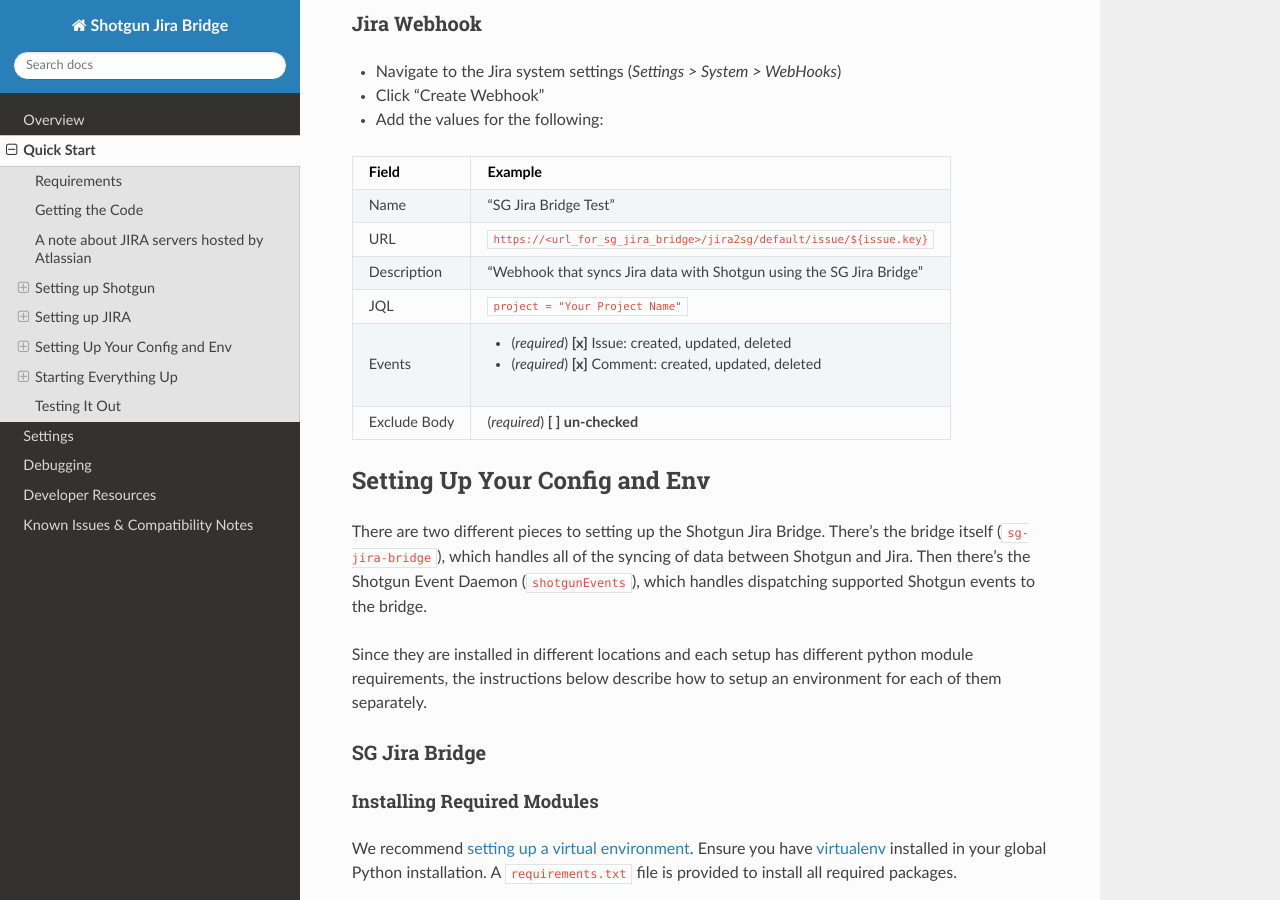
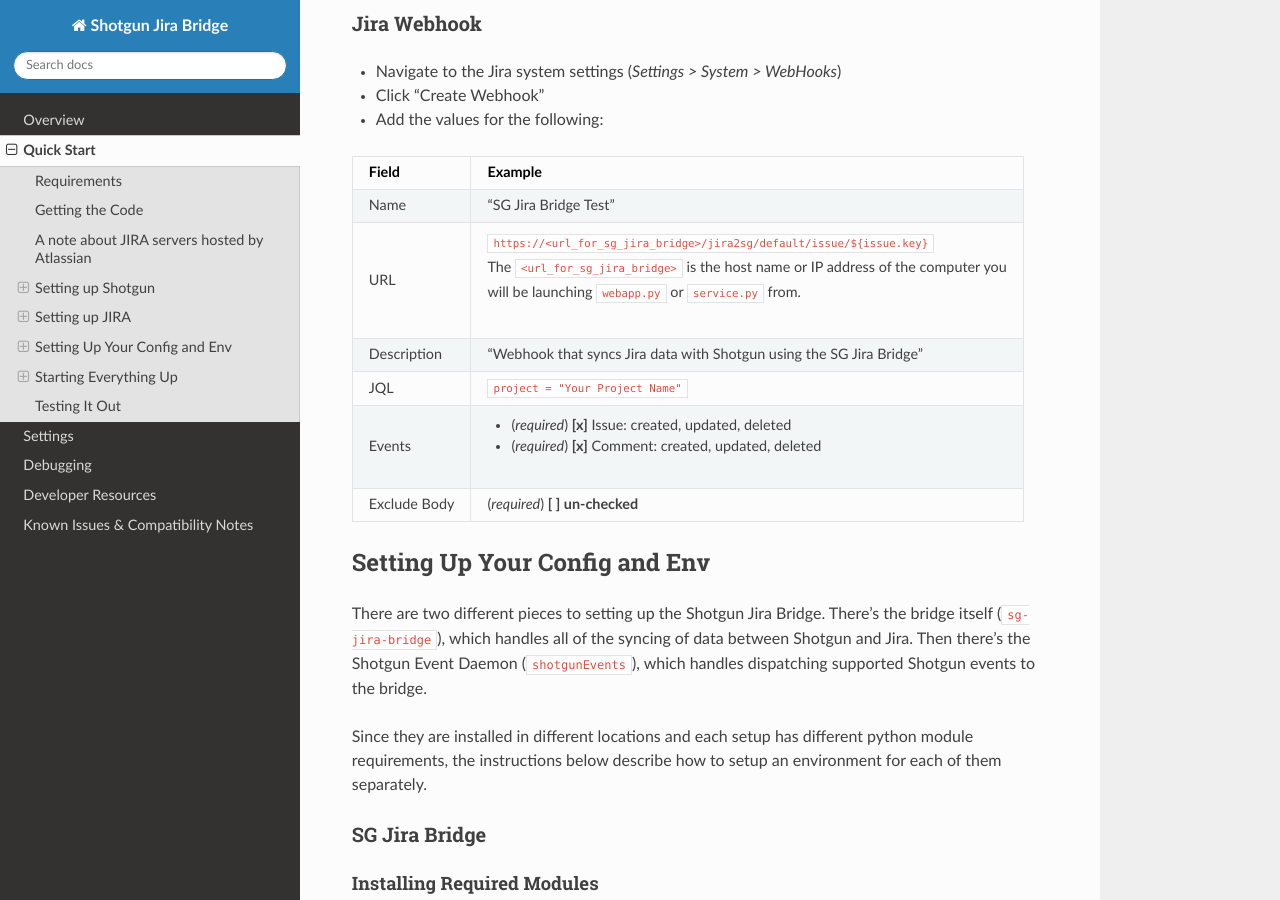
Before and after one commit to shotgunsoftware/sg-jira-bridge, a Sphinx documentation site: the page built from docs/quickstart.rst, in a window 1280 px wide and 900 px high, scrolled down 1927 px. Built offline with Sphinx 7.4.7 and the Read the Docs theme 2.0.0, drawn with Linux system fonts in a browser that asks for light colours.

Commit message:
clarified intent behind url_for_sg_jira_bridge

```diff
--- a/docs/quickstart.rst
+++ b/docs/quickstart.rst
@@ -98,22 +98,24 @@
 - Click "Create Webhook"
 - Add the values for the following:
 
-+--------------+-------------------------------------------------------------------------+
-| Field        | Example                                                                 |
-+==============+=========================================================================+
-| Name         | "SG Jira Bridge Test"                                                   |
-+--------------+-------------------------------------------------------------------------+
-| URL          | ``https://<url_for_sg_jira_bridge>/jira2sg/default/issue/${issue.key}`` |
-+--------------+-------------------------------------------------------------------------+
-| Description  | "Webhook that syncs Jira data with Shotgun using the SG Jira Bridge"    |
-+--------------+-------------------------------------------------------------------------+
-| JQL          | ``project = "Your Project Name"``                                       |
-+--------------+-------------------------------------------------------------------------+
-| Events       | - (`required`) **[x]** Issue: created, updated, deleted                 |
-|              | - (`required`) **[x]** Comment: created, updated, deleted               |
-+--------------+-------------------------------------------------------------------------+
-| Exclude Body | (`required`) **[ ] un-checked**                                         |
-+--------------+-------------------------------------------------------------------------+
++--------------+-----------------------------------------------------------------------------------------+
+| Field        | Example                                                                                 |
++==============+=========================================================================================+
+| Name         | "SG Jira Bridge Test"                                                                   |
++--------------+-----------------------------------------------------------------------------------------+
+| URL          | | ``https://<url_for_sg_jira_bridge>/jira2sg/default/issue/${issue.key}``               |
+|              | | The ``<url_for_sg_jira_bridge>`` is the host name or IP address of the computer you   |
+|              | | will be launching ``webapp.py`` or ``service.py`` from.                               |
++--------------+-----------------------------------------------------------------------------------------+
+| Description  | "Webhook that syncs Jira data with Shotgun using the SG Jira Bridge"                    |
++--------------+-----------------------------------------------------------------------------------------+
+| JQL          | ``project = "Your Project Name"``                                                       |
++--------------+-----------------------------------------------------------------------------------------+
+| Events       | - (`required`) **[x]** Issue: created, updated, deleted                                 |
+|              | - (`required`) **[x]** Comment: created, updated, deleted                               |
++--------------+-----------------------------------------------------------------------------------------+
+| Exclude Body | (`required`) **[ ] un-checked**                                                         |
++--------------+-----------------------------------------------------------------------------------------+
 
 
 Setting Up Your Config and Env
```
